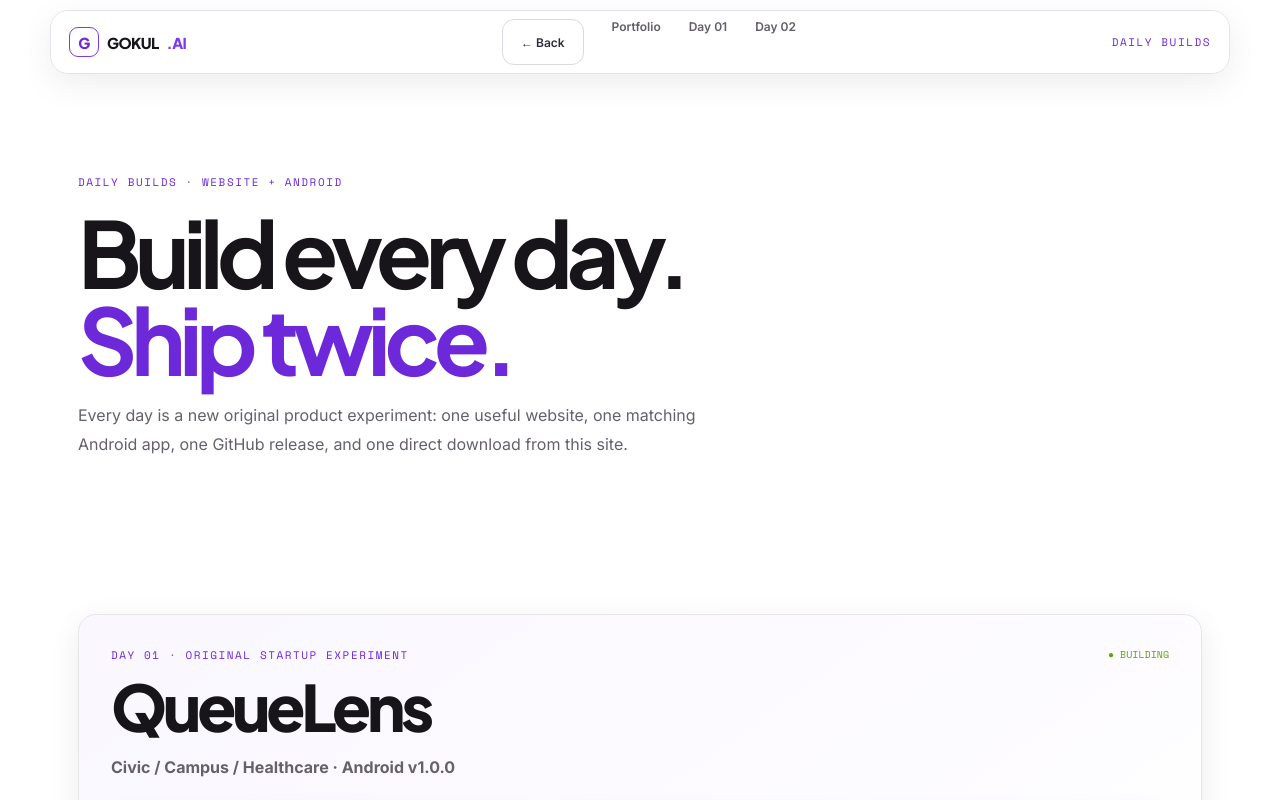
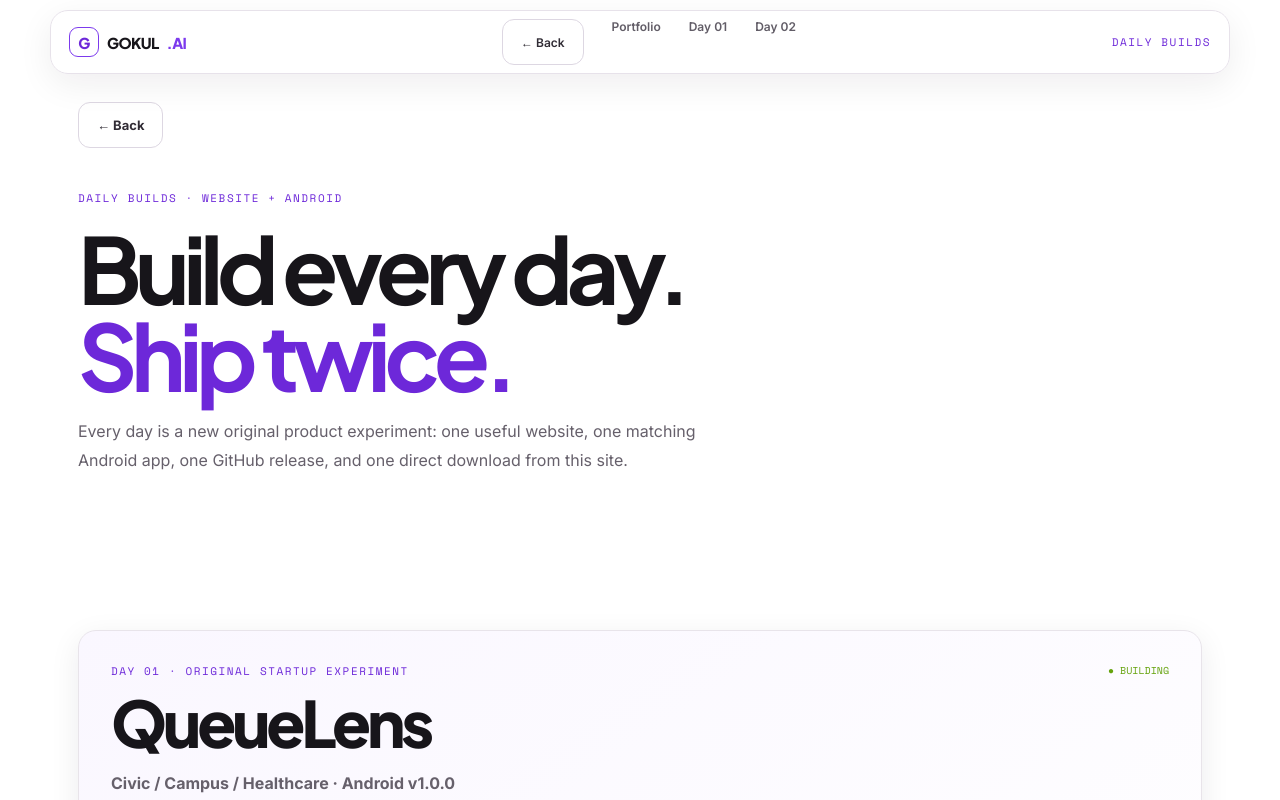
Before and after one commit to gokulmaniraj2008-collab/Gokul-aibot, a Next.js app: page /days in a window 1280 px wide. Shown: the top 800 px of the page. Built offline with nearby package versions, Linux system fonts and the light colour scheme.

Commit message:
Add visible back button to Daily Builds page

```diff
--- a/app/days/page.tsx
+++ b/app/days/page.tsx
@@ -21,7 +21,8 @@ export default function DaysPage() {
       <div className="navlinks"><a className="button secondary" href="/" aria-label="Go back to portfolio">← Back</a><a href="/">Portfolio</a><a href="#day01">Day 01</a><a href="#day02">Day 02</a></div>
       <div className="days-nav-actions"><span className="eyebrow">DAILY BUILDS</span></div>
     </nav>
-    <section className="section" style={{ paddingTop: 100 }}>
+    <section className="section" style={{ paddingTop: 28 }}>
+      <a className="button secondary" href="/" aria-label="Go back to portfolio" style={{ display: "inline-flex", marginBottom: 42, textDecoration: "none" }}>← Back</a>
       <div className="eyebrow">DAILY BUILDS · WEBSITE + ANDROID</div>
       <h1 style={{ fontFamily: "'Plus Jakarta Sans'", fontSize: "clamp(48px,8vw,92px)", lineHeight: .95, letterSpacing: "-.07em", margin: "18px 0" }}>Build every day.<br/><em style={{ color: "#c084fc", fontStyle: "normal" }}>Ship twice.</em></h1>
       <p className="days-muted" style={{ maxWidth: 650, lineHeight: 1.8 }}>Every day is a new original product experiment: one useful website, one matching Android app, one GitHub release, and one direct download from this site.</p>
```
